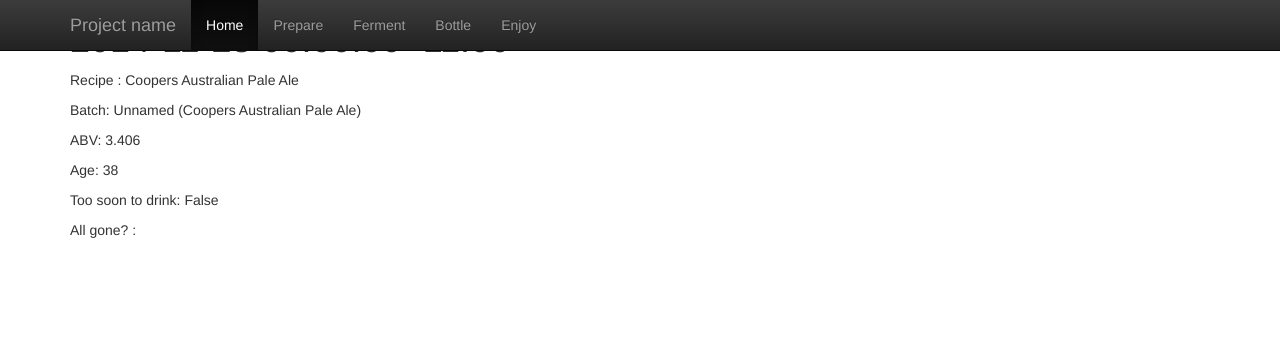
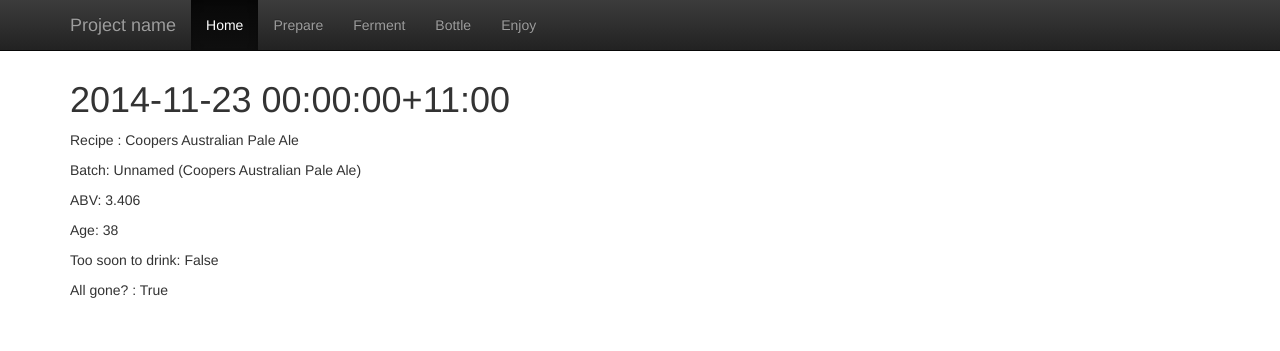
Before and after one commit to ByronCon/home, a Django app: page /brew/bottle/1/ in a window 1280 px wide. Shown: the top 351 px of the page. Run offline with Django 3.2, Linux system fonts and the light colour scheme; data comes from the database, SQL or seed files in the repository; both versions use the stored data as it was after the commit; some libraries are stand-ins or nearby versions.

Commit message:
More bootsrap

```diff
--- a/brew/admin.py
+++ b/brew/admin.py
@@ -1,5 +1,5 @@
 from django.contrib import admin
-from brew.models import Recipe, Batch, Measurement, Bottling, BottleType, GravityType, Ingredient
+from brew.models import Recipe, Batch, Measurement, Bottling, BottleType, GravityType, Ingredient, Sampling
 
 # Class definitions
 
@@ -34,3 +34,4 @@
 admin.site.register(Ingredient)
 admin.site.register(BottleType)
 admin.site.register(GravityType)
+admin.site.register(Sampling)
--- a/brew/models.py
+++ b/brew/models.py
@@ -138,8 +138,7 @@
     @property
     def all_gone(self):
         """ Are there any beers leftt? """
-        return self.num_remaining > 0
-        # return false
+        return self.num_remaining <= 0
 
     @property
     def is_drinkable_in(self):
@@ -151,7 +150,6 @@
     final_measurement = models.ForeignKey(Measurement)
     date = models.DateTimeField('date bottled')
     bottle_type = models.ForeignKey(BottleType)
-    # num_bottles = models.IntegerField(default=0)
     num_bottled = models.IntegerField(default=0)
     num_remaining = models.IntegerField(default=0)
     markings = models.CharField(max_length=10, blank=True, null=True)
--- /dev/null
+++ b/brew/static/brew/style.css
@@ -0,0 +1,4 @@
+body {
+    padding-top: 60px;
+    padding-bottom: 40px;
+}
--- a/brew/templates/brew/base.html
+++ b/brew/templates/brew/base.html
@@ -50,6 +50,8 @@
     </nav>
 
 
+
+
     <div class="container">
 
 {% block content %}{% endblock %}
@@ -57,6 +59,7 @@
     <!-- jQuery (necessary for Bootstrap's JavaScript plugins) -->
     <script src="https://ajax.googleapis.com/ajax/libs/jquery/1.11.1/jquery.min.js"></script>
     <!-- Include all compiled plugins (below), or include individual files as needed -->
-    <script src="http://localhost/Template/js/bootstrap.min.js"></script>
+    <script src="{% static "js/bootstrap.min.js" %}"></script>
+
 
 </body>
--- a/brew/templates/brew/bottling_detail.html
+++ b/brew/templates/brew/bottling_detail.html
@@ -11,5 +11,5 @@
 
     <p>Age: {{ bottling.age }}</p
     <p> Too soon to drink: {{ bottling.was_bottled_recently }}</p>
-    <p>All gone? :</p>
+    <p>All gone? : {{ bottling.all_gone }}</p>
 {% endblock content %}
--- a/brew/templates/brew/bottling_list.html
+++ b/brew/templates/brew/bottling_list.html
@@ -19,7 +19,7 @@
                 </thead>
                 <tbody>
                     {% for bottling in bottling_list %}
-                    <tr>
+                    <tr {% if bottling.num_remaining <= 0 %}class=""{% endif %}>
                         <th scope="row">{{ bottling.id }}</th>
                         <td><a href="{% url 'brew:bottling_detail' bottling.id %}">{{ bottling.batch }}</a> </td>
                         <td>{{ bottling.batch.recipe }}</td>
```
Also changed, not shown: db.sqlite3.
